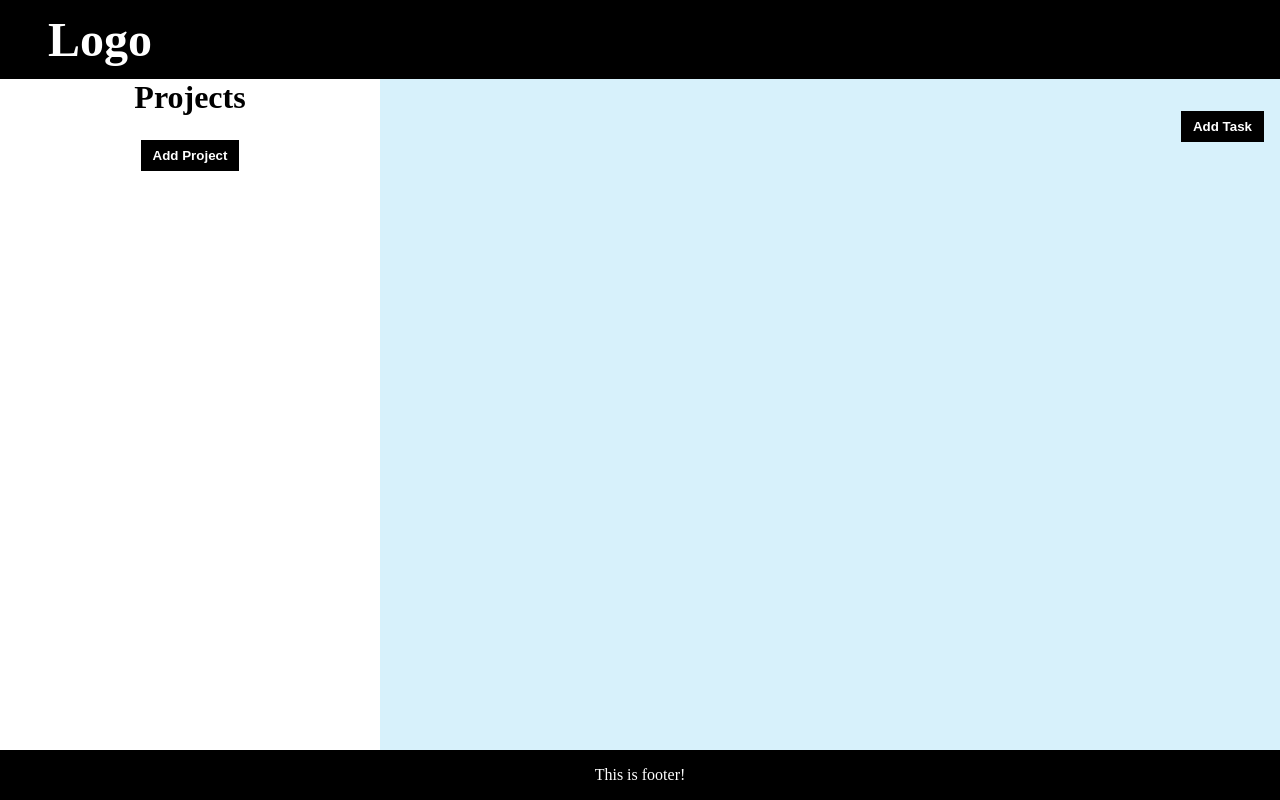
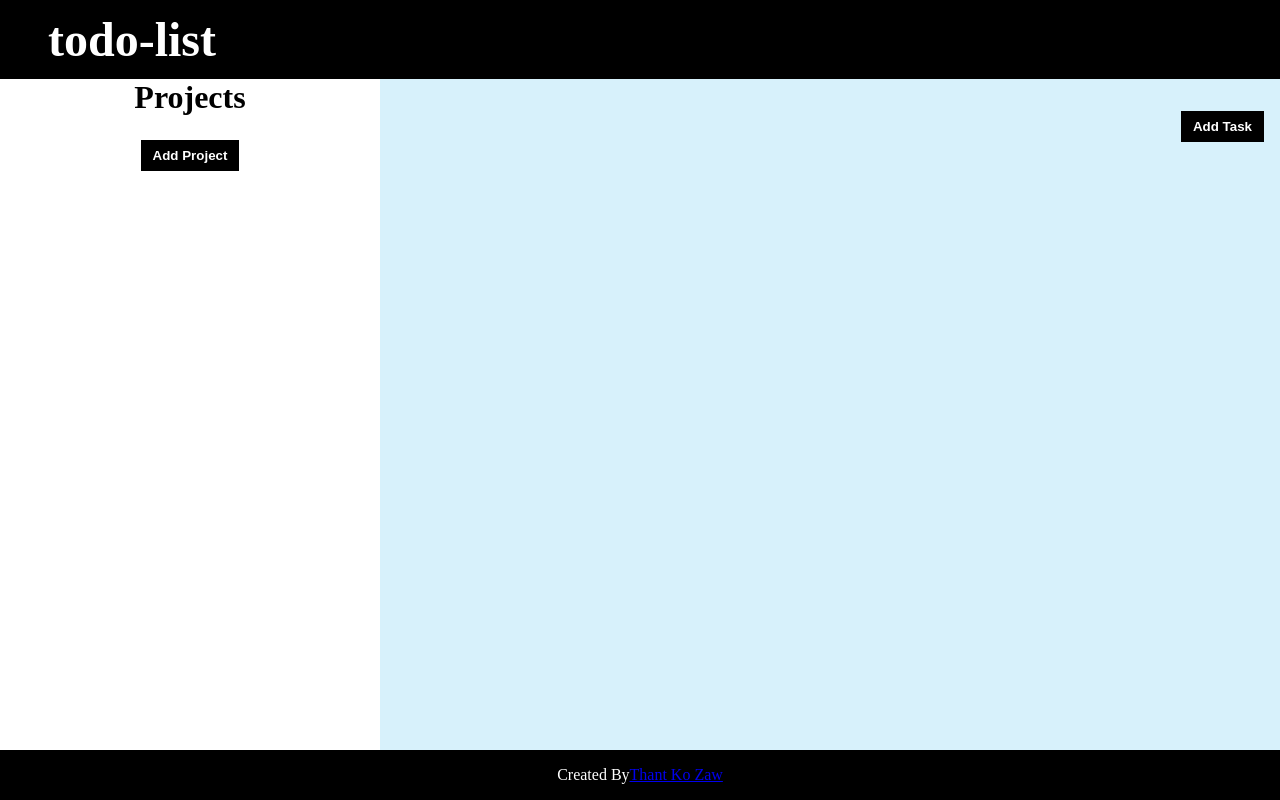
Before and after one commit to thantko20/todo-list, a website built with webpack: page dist/index.html in a window 1280 px wide. Built offline with nearby package versions, Linux system fonts and the light colour scheme.

Commit message:
Edit Header and Footer

```diff
--- a/dist/index.html
+++ b/dist/index.html
@@ -8,7 +8,7 @@
 </head>
 <body>
   <div class="header">
-    <span class="logo">Logo</span>
+    <span class="logo">todo-list</span>
   </div>
 
   <!-- Main Content -->
@@ -25,7 +25,7 @@
   </div>
   <!-- ------------------- -->
 
-  <footer>This is footer!</footer>
+  <footer>Created By<a href="https://github.com/thantko20"> Thant Ko Zaw</a></footer>
 
   <script src="main.js"></script>
   <!-- <form action="#" class="modal">
```
